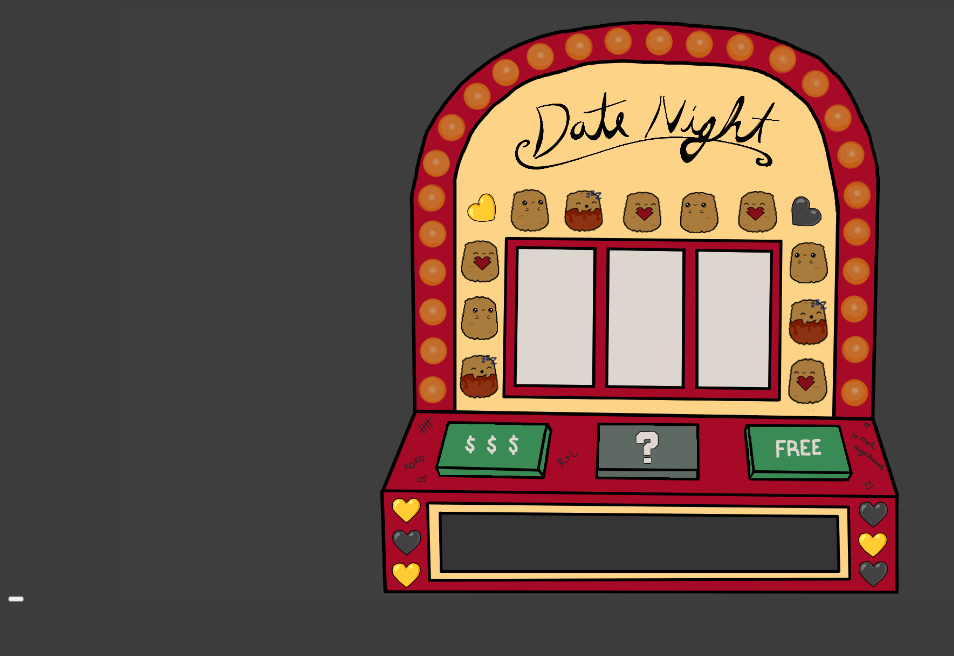
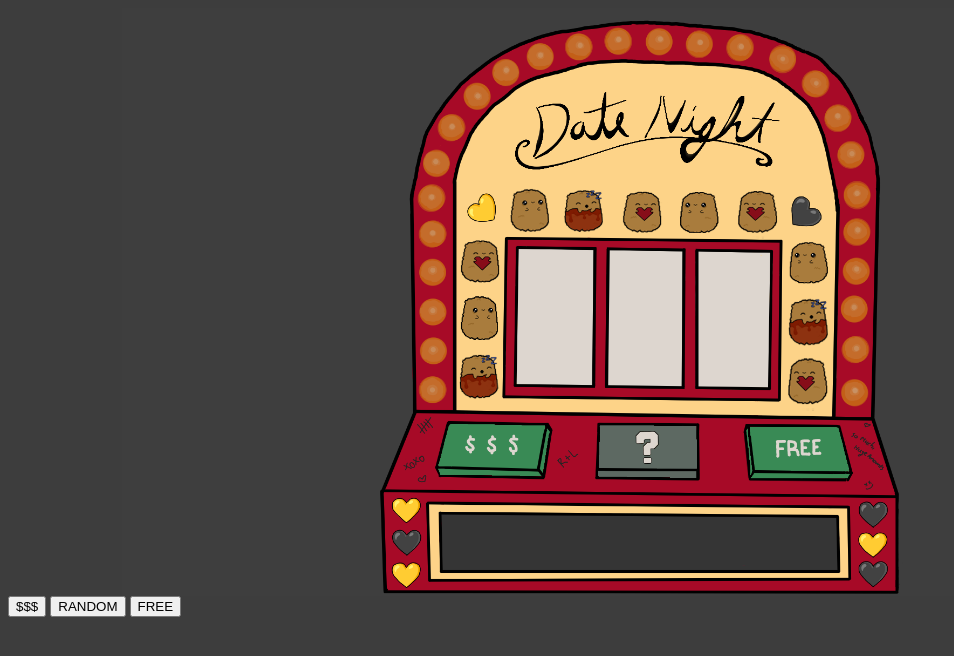
Before and after one commit to itsmoongoose/Date-Night, a plain HTML site: page src/index.html in a window 1280 px wide. Shown: the whole page, without its empty margins (0-954 px from the left). Drawn offline with Linux system fonts and the light colour scheme.

Commit message:
Add buttons and ids

```diff
--- a/src/index.html
+++ b/src/index.html
@@ -10,7 +10,11 @@
     <body>
         <main>
             <img id="slot-machine-background" src="img/slot-machine-background.png" alt="If you can read this, the page did not load properly. Please try again.">
-            <button id="paid-btn"></button>
+            <section>
+                <button id="paid-btn">$$$</button>
+                <button id="random-btn">RANDOM</button>
+                <button id="free-btn">FREE</button>
+            </section>
         </main>
 
 
```
